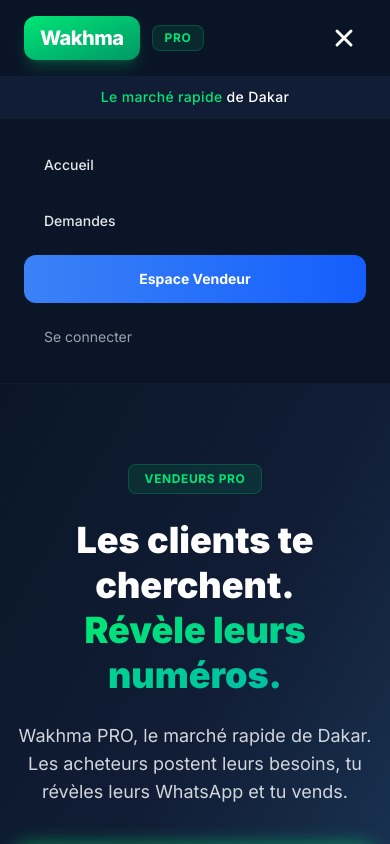
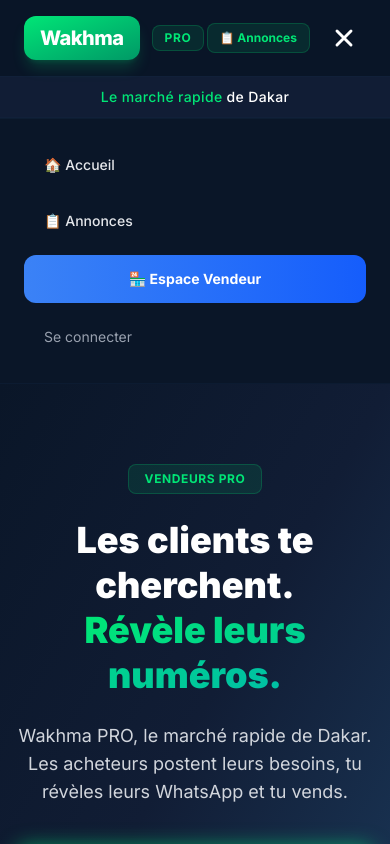
Before and after one commit to idimbengue003-web/waxma-pro, a React (Vite) app: page / in a window 390 px wide. Both pictures are taken after a click on the button 344 px from the left and 38 px from the top of the page. Shown: the top 844 px of the page. Built offline with nearby package versions, Linux system fonts and the light colour scheme.

Commit message:
fix: add Annonces link in nav + hamburger menu
- Renamed 'Demandes' to '📋 Annonces' for clarity
- Added '📋 Annonces' button visible on mobile (next to hamburger)
- Added emoji icons in hamburger menu items for better UX
- Desktop nav: Accueil | 📋 Annonces | Dashboard/Espace Vendeur

```diff
--- a/src/components/Header.jsx
+++ b/src/components/Header.jsx
@@ -35,7 +35,7 @@
         {/* Desktop */}
         <nav className="hidden md:flex items-center gap-5">
           <a href="#/" className={`font-medium text-sm ${isKing ? 'text-gray-300 hover:text-pro-king-gold' : 'text-gray-200 hover:text-white'}`}>Accueil</a>
-          <a href="#/demandes" className={`font-medium text-sm ${isKing ? 'text-gray-300 hover:text-pro-king-gold' : 'text-gray-200 hover:text-white'}`}>Demandes</a>
+          <a href="#/demandes" className={`font-medium text-sm ${isKing ? 'text-gray-300 hover:text-pro-king-gold' : 'text-gray-200 hover:text-white'}`}>📋 Annonces</a>
           {vendeur && (
             <a href="#/recharge" className={`flex items-center gap-2 px-4 py-2 rounded-xl text-sm font-bold transition ${
               isKing ? 'bg-pro-king-gold/10 text-pro-king-gold border border-pro-king-gold/20' : 'bg-pro-highlight/10 text-pro-highlight border border-pro-highlight/20'
@@ -67,6 +67,9 @@
 
         {/* Mobile */}
         <div className="md:hidden flex items-center gap-3">
+          <a href="#/demandes" className={`flex items-center gap-1.5 px-3 py-1.5 rounded-lg text-xs font-bold ${
+            isKing ? 'bg-pro-king-gold/10 text-pro-king-gold border border-pro-king-gold/20' : 'bg-pro-highlight/10 text-pro-highlight border border-pro-highlight/20'
+          }`}>📋 Annonces</a>
           {vendeur && (
             <a href="#/recharge" className={`flex items-center gap-1.5 px-3 py-1.5 rounded-lg text-xs font-bold ${
               isKing ? 'bg-pro-king-gold/10 text-pro-king-gold border border-pro-king-gold/20' : 'bg-pro-highlight/10 text-pro-highlight border border-pro-highlight/20'
@@ -91,8 +94,8 @@
       {menuOpen && (
         <div className={`md:hidden border-t animate-fade-in-up ${isKing ? 'bg-pro-king-dark border-gray-800' : 'bg-pro-primary border-pro-accent/20'}`}>
           <nav className="flex flex-col p-6 gap-3">
-            <a href="#/" onClick={() => setMenuOpen(false)} className={`font-medium py-3 px-5 rounded-xl text-sm ${isKing ? 'text-gray-300 hover:bg-gray-900' : 'text-gray-200 hover:bg-pro-accent/20'}`}>Accueil</a>
-            <a href="#/demandes" onClick={() => setMenuOpen(false)} className={`font-medium py-3 px-5 rounded-xl text-sm ${isKing ? 'text-gray-300 hover:bg-gray-900' : 'text-gray-200 hover:bg-pro-accent/20'}`}>Demandes</a>
+            <a href="#/" onClick={() => setMenuOpen(false)} className={`font-medium py-3 px-5 rounded-xl text-sm ${isKing ? 'text-gray-300 hover:bg-gray-900' : 'text-gray-200 hover:bg-pro-accent/20'}`}>🏠 Accueil</a>
+            <a href="#/demandes" onClick={() => setMenuOpen(false)} className={`font-medium py-3 px-5 rounded-xl text-sm ${isKing ? 'text-gray-300 hover:bg-gray-900' : 'text-gray-200 hover:bg-pro-accent/20'}`}>📋 Annonces</a>
 
             {vendeur && (
               <div className={`rounded-xl p-4 mt-1 ${isKing ? 'bg-pro-king-gold/10 border border-pro-king-gold/20' : 'bg-pro-secondary border border-pro-accent/30'}`}>
@@ -117,9 +120,9 @@
             )}
 
             {vendeur ? (
-              <a href="#/dashboard" onClick={() => setMenuOpen(false)} className="bg-gradient-to-r from-pro-highlight to-emerald-600 text-white font-bold py-3.5 px-5 rounded-xl text-center text-sm">Dashboard</a>
+              <a href="#/dashboard" onClick={() => setMenuOpen(false)} className="bg-gradient-to-r from-pro-highlight to-emerald-600 text-white font-bold py-3.5 px-5 rounded-xl text-center text-sm">📊 Dashboard</a>
             ) : (
-              <a href="#/vendeur" onClick={() => setMenuOpen(false)} className="bg-gradient-to-r from-pro-blue to-blue-600 text-white font-bold py-3.5 px-5 rounded-xl text-center text-sm">Espace Vendeur</a>
+              <a href="#/vendeur" onClick={() => setMenuOpen(false)} className="bg-gradient-to-r from-pro-blue to-blue-600 text-white font-bold py-3.5 px-5 rounded-xl text-center text-sm">🏪 Espace Vendeur</a>
             )}
 
             {showAdmin ? (
```
Also changed, not shown: 3 other files (tests, documents, lock files or other folders).
